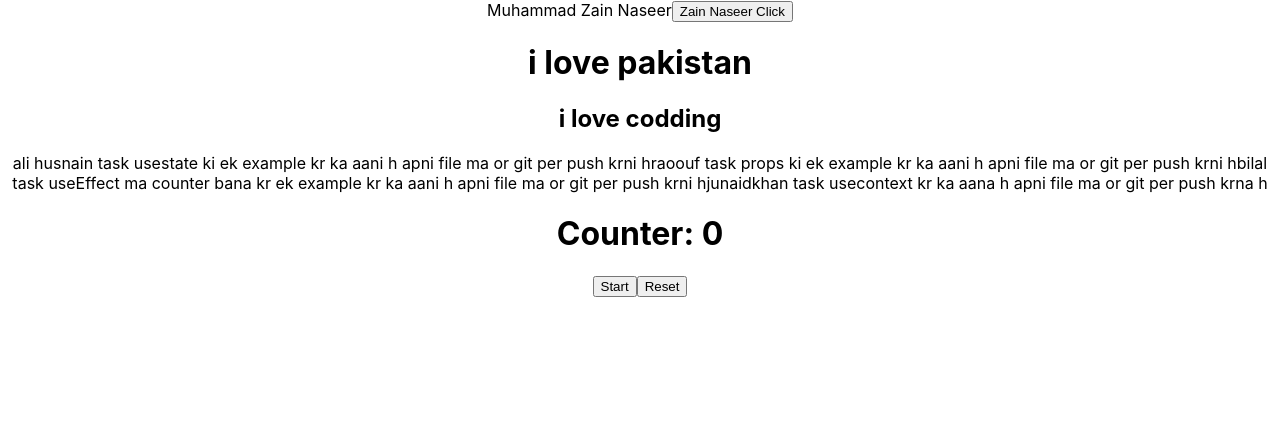
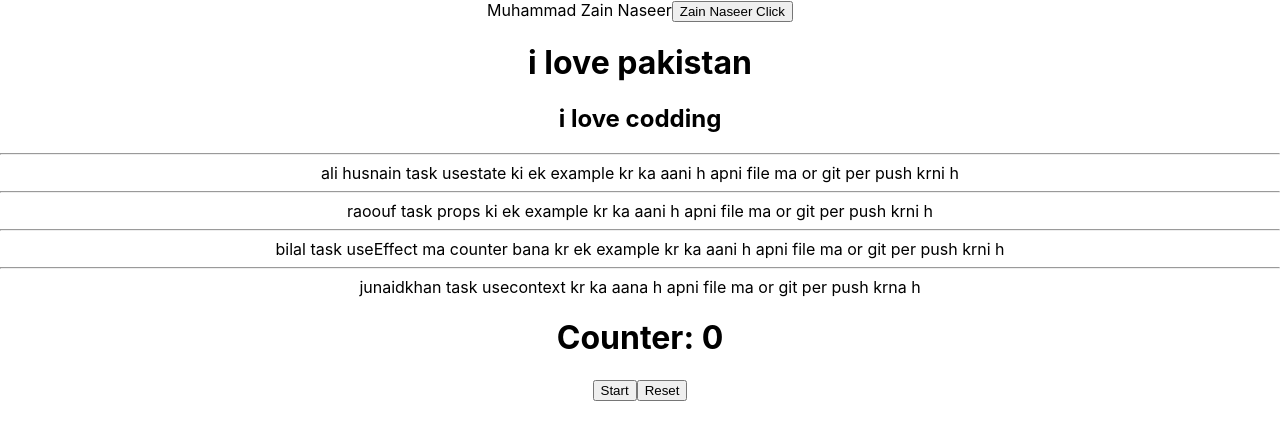
Before and after one commit to mzain030/officaial-website-work-, a React (Create React App) app: page / in a window 1280 px wide. Shown: the top 440 px of the page. Built offline with nearby package versions, Linux system fonts and the light colour scheme.

Commit message:
good bilal

```diff
--- a/src/components/Ali.jsx
+++ b/src/components/Ali.jsx
@@ -4,9 +4,8 @@ const Ali = () => {
   return (
     <div>
       <button>ALI HUSNIAIN</button>
-
     </div>
   )
 }
 
-export default Ali
+export default Ali;
--- a/src/components/Zain.jsx
+++ b/src/components/Zain.jsx
@@ -6,15 +6,15 @@ const Zain = () => {
         Muhammad Zain Naseer
         <button>Zain Naseer Click</button>
         <h1>i love pakistan </h1>
-        <h2>i love codding</h2>
+        <h2>i love codding</h2><hr></hr>
         ali husnain task
-        usestate ki ek example kr ka aani h apni file ma or git per push krni h
+        usestate ki ek example kr ka aani h apni file ma or git per push krni h <hr></hr>
         {/* /// */}
         raoouf task
-        props ki ek example kr ka aani h apni file ma or git per push krni h
+        props ki ek example kr ka aani h apni file ma or git per push krni h <hr></hr>
         {/* ////  */}
         bilal task
-        useEffect ma counter bana kr ek example kr ka aani h apni file ma or git per push krni h
+        useEffect ma counter bana kr ek example kr ka aani h apni file ma or git per push krni h <hr></hr>
         {/* ///  */}
         junaidkhan task
         usecontext kr ka aana h apni file ma or git per push krna h
```
